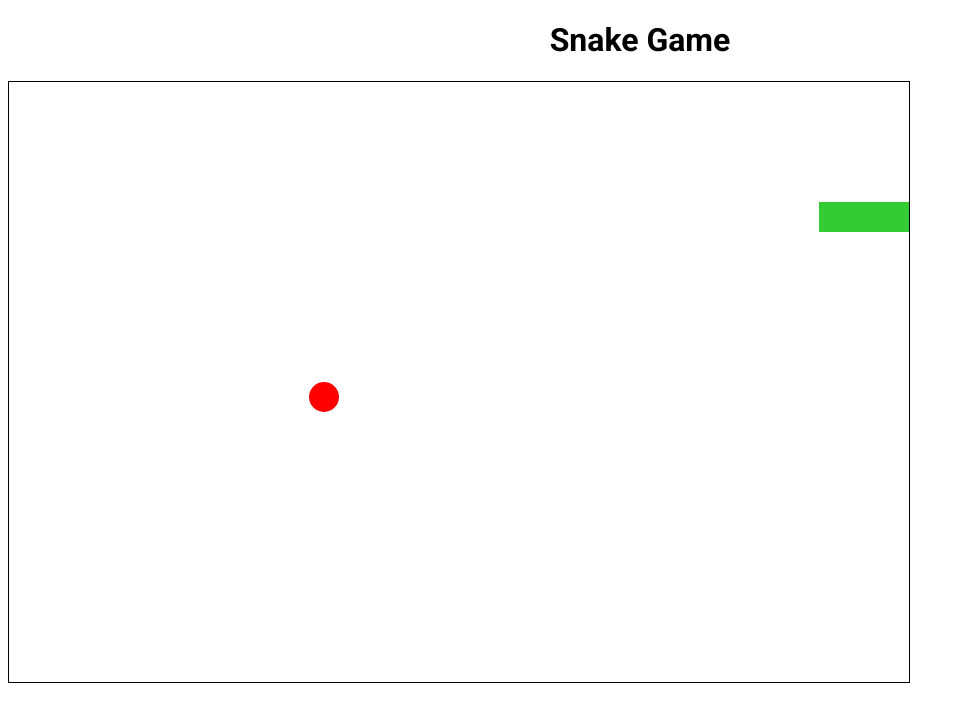
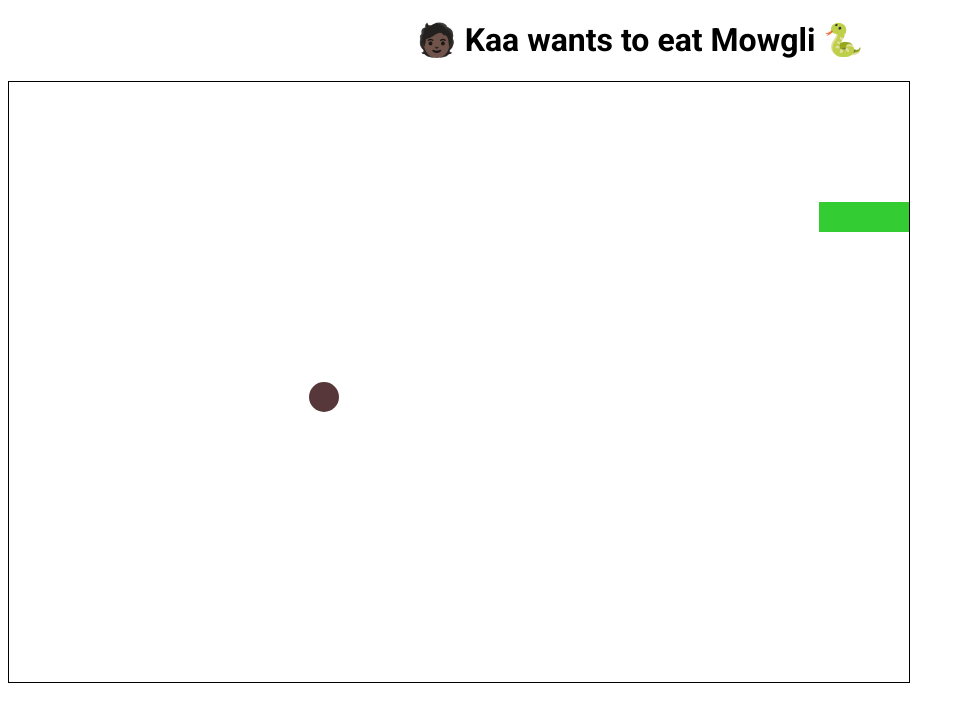
Before and after one commit to Doriane23/Snake-Game, a plain HTML site: page index.html in a window 1280 px wide. Shown: the whole page, without its empty margins (0-965 px from the left). Drawn offline with Linux system fonts and the light colour scheme.

Commit message:
Some little changes

```diff
--- a/index.html
+++ b/index.html
@@ -3,11 +3,11 @@
   <head>
     <meta charset="UTF-8" />
     <meta name="viewport" content="width=device-width, initial-scale=1.0" />
-    <title>Snake Game 🐍 </title>
+    <title>Snake Game 🐍</title>
     <link rel="stylesheet" href="style.css" />
     <script src="script.js"></script>
   </head>
   <body>
-    <h1>Snake Game</h1>
+    <h1>🧑🏿 Kaa wants to eat Mowgli 🐍</h1>
   </body>
 </html>
--- a/script.js
+++ b/script.js
@@ -1,17 +1,17 @@
 window.onload = function () {
-  const delay = 150;
+  const delay = 120;
   const canvasWidth = 900;
   const canvasHeight = 600;
   const blockSize = 30;
   let ctx;
   let kaa;
-  let redapple;
+  let mowgli;
   const widthInBlocks = canvasWidth / blockSize;
   const heightInBlocks = canvasHeight / blockSize;
 
   init();
 
-  // Able to initialize the 1st position of the snake and the red apple on the board
+  // Able to initialize the 1st position of Kaa, the snake and Mowgli, the human
   function init() {
     let canvas = document.createElement("canvas");
     canvas.width = canvasWidth;
@@ -19,7 +19,7 @@ window.onload = function () {
     canvas.style.border = "1px solid";
     document.body.appendChild(canvas);
     ctx = canvas.getContext("2d");
-    kaa = new Snake(
+    kaa = new Kaa(
       [
         [6, 4],
         [5, 4],
@@ -27,31 +27,34 @@ window.onload = function () {
       ],
       "right"
     );
-    redapple = new Apple([10, 10]);
+    mowgli = new Mowgli([10, 10]);
     refreshCanvas();
   }
 
-  //Able to refresh the state of the snake by clearing the previous content of the canvas then draws the snake in its new position and advances it
+  //Able to refresh the state of Kaa by clearing the previous content of the canvas then draw the snake in its new position and advance it
   function refreshCanvas() {
     kaa.advance();
     if (kaa.checkCollision()) {
       // GAME OVER
     } else {
+      if (kaa.isEatingMowgli(mowgli)) {
+        mowgli.setNewPosition();
+      }
       ctx.clearRect(0, 0, canvasWidth, canvasHeight);
       kaa.draw();
-      redapple.draw();
+      mowgli.draw();
       setTimeout(refreshCanvas, delay);
     }
   }
 
-  // Able to draw the snake on the screen
+  // Able to draw Kaa on the screen
   function drawBlock(ctx, position) {
     let x = position[0] * blockSize;
     let y = position[1] * blockSize;
     ctx.fillRect(x, y, blockSize, blockSize);
   }
 
-  function Snake(body, direction) {
+  function Kaa(body, direction) {
     this.body = body;
     this.direction = direction;
     this.draw = function () {
@@ -63,7 +66,7 @@ window.onload = function () {
       ctx.restore();
     };
 
-    // Able to advance and change direction for the snake with arrows on keyboard
+    // Able to advance and change Kaa's direction with arrows on keyboard
     this.advance = function () {
       let nextPosition = this.body[0].slice();
       switch (this.direction) {
@@ -106,45 +109,72 @@ window.onload = function () {
       }
     };
 
-    //Check if there are some collisions with the snake
+    //Check if there are some collisions with Kaa
     this.checkCollision = function () {
       let wallCollision = false;
-      let snakeBite = false;
-      const snakeHead = this.body[0];
-      const snakeX = snakeHead[0];
-      const snakeY = snakeHead[1];
+      let kaaBite = false;
+      const kaaHead = this.body[0];
+      const kaaX = kaaHead[0];
+      const kaaY = kaaHead[1];
       const minX = 0;
       const minY = 0;
       const maxX = widthInBlocks - 1;
       const maxY = heightInBlocks - 1;
-      if (snakeX < minX || snakeX > maxX || snakeY < minY || snakeY > maxY) {
+      if (kaaX < minX || kaaX > maxX || kaaY < minY || kaaY > maxY) {
         wallCollision = true;
       }
       for (let i = 1; i < this.body.length; i++) {
-        if (snakeX === this.body[i][0] && snakeY === this.body[i][1]) {
-          snakeBite = true;
+        if (kaaX === this.body[i][0] && kaaY === this.body[i][1]) {
+          kaaBite = true;
         }
       }
 
-      return wallCollision || snakeBite;
+      return wallCollision || kaaBite;
+    };
+
+    // Check if Kaa is eating Mowgli
+    this.isEatingMowgli = function (mowgliToEat) {
+      let kaaHead = this.body[0];
+      return (
+        kaaHead[0] === mowgliToEat.position[0] &&
+        kaaHead[1] === mowgliToEat.position[1]
+      );
     };
   }
 
-  // Allow to make an apple appear
-  function Apple(position) {
+  // Allow to make Mowgli appear
+  function Mowgli(position) {
     this.position = position;
     this.draw = function () {
       ctx.save();
-      ctx.fillStyle = "#ff0000";
+      ctx.fillStyle = "#573739";
       ctx.beginPath();
       const radius = blockSize / 2;
-      let x = position[0] * blockSize + radius;
-      let y = position[1] * blockSize + radius;
+      let x = this.position[0] * blockSize + radius;
+      let y = this.position[1] * blockSize + radius;
       ctx.arc(x, y, radius, 0, Math.PI * 2, true);
       ctx.fill();
       ctx.restore();
     };
+
+    //Able to set random position for Mowgli
+    this.setNewPosition = function () {
+      let newX = Math.round(Math.random() * (widthInBlocks - 1));
+      let newY = Math.round(Math.random() * (heightInBlocks - 1));
+      this.position = [newX, newY];
+    };
+    this.isOnKaa = function (kaaToCheck) {
+      let isOnKaa = false;
+      for (let i = 0; i < kaaToCheck.body.length; i++) {
+        if (
+          this.position[0] === kaaToCheck.body[i][0] &&
+          this.position[1] === kaaToCheck.body[i][1]
+        ) {
+          isOnKaa = true;
         }
+      }
+      return isOnKaa;
+    };
 
     // Allow to use the keyboard arrows according to their code
     document.onkeydown = function handleKeyDown(e) {
@@ -168,4 +198,5 @@ window.onload = function () {
       }
       kaa.setDirection(newDirection);
     };
+  }
 };
```
Lines whose indentation alone changed are shown as unchanged.
